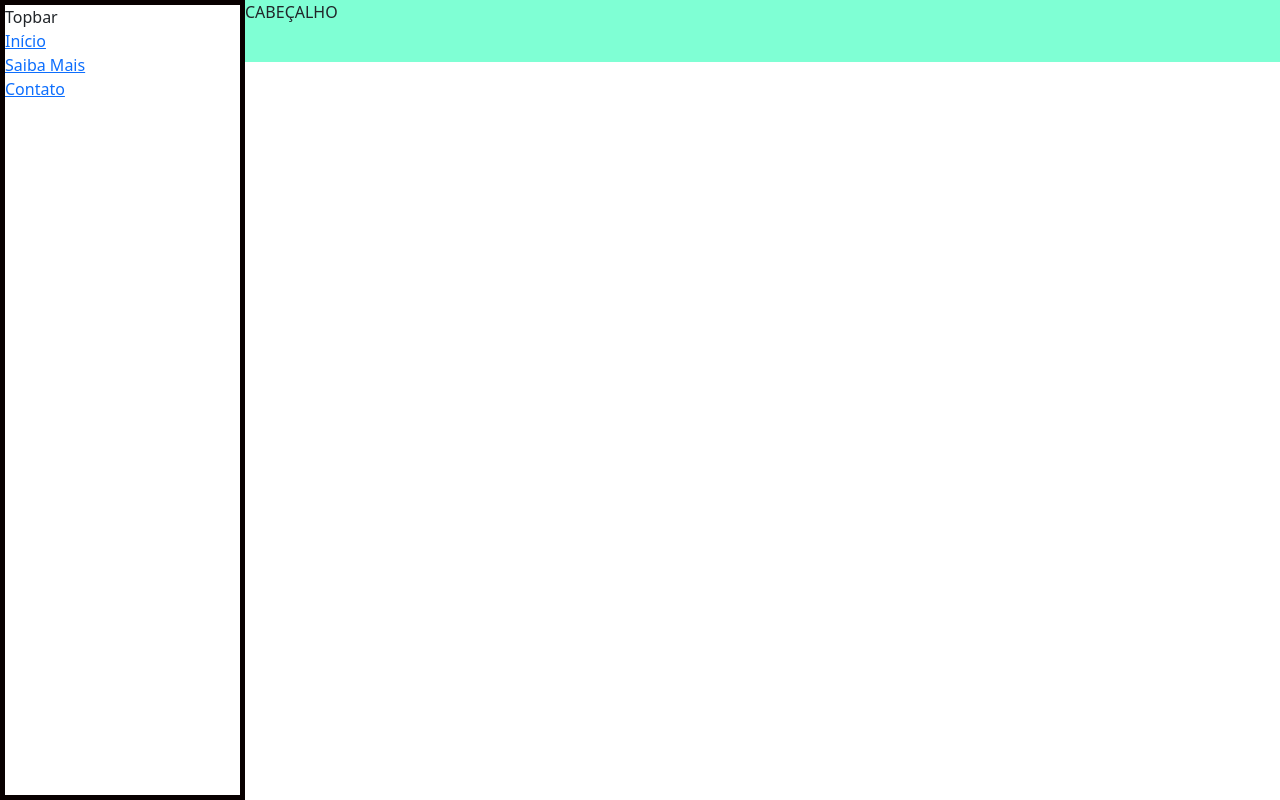
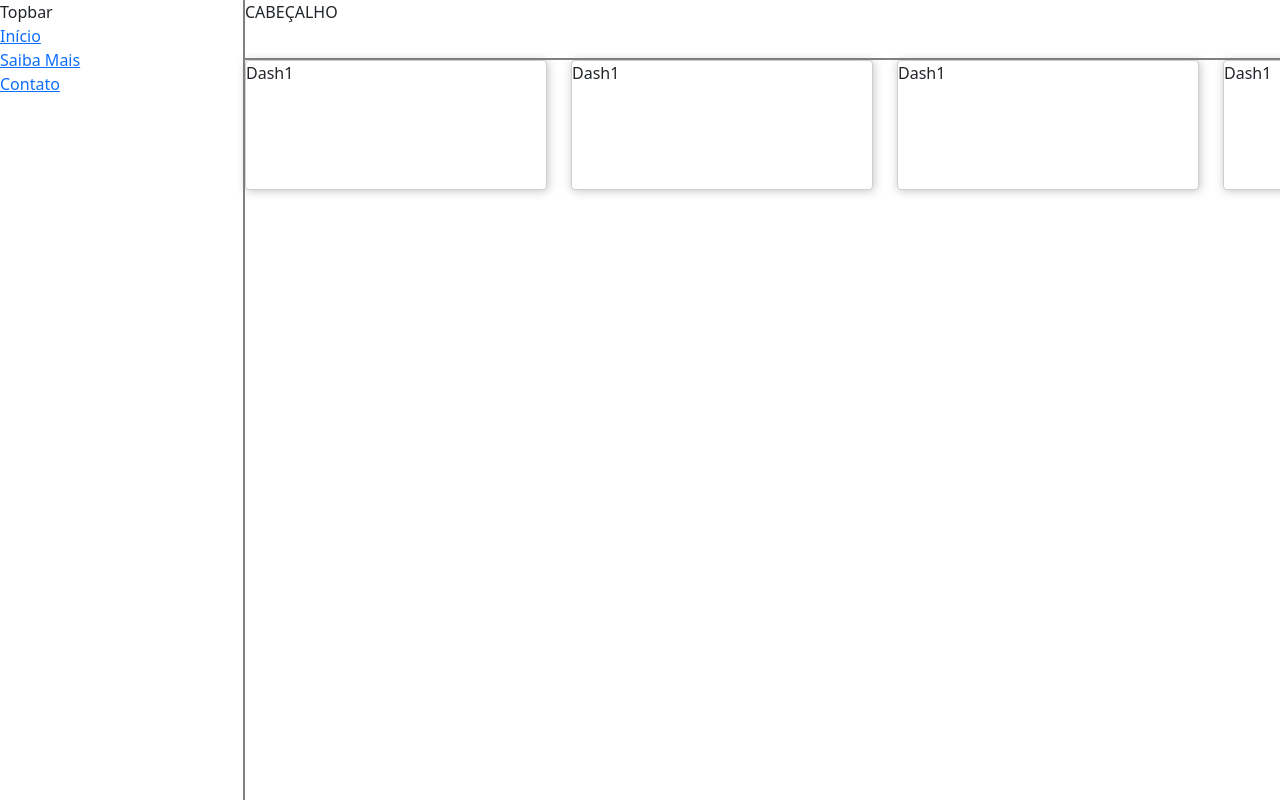
Before and after one commit to jvms1998/Projeto_B3_Front, a plain HTML site: page index.html in a window 1280 px wide. Shown: the top 800 px of the page. Drawn offline with nearby package versions, Linux system fonts and the light colour scheme.

Commit message:
Criação dos cards

```diff
--- a/index.html
+++ b/index.html
@@ -20,6 +20,30 @@
             <header>
                CABEÇALHO
             </header>
+
+                <div class="row">
+
+                    <div class="col-md-3">
+                        <div class="card">Dash1</div>
+                    </div>
+
+                    <div class="col-md-3">
+                        <div class="card">Dash1</div>
+                    </div>
+
+                    <div class="col-md-3">
+                        <div class="card">Dash1</div>
+                    </div>
+
+                    <div class="col-md-3">
+                        <div class="card">Dash1</div>
+                    </div>
+
+                </div>
+
+
+
+
         </div>
     </div>
 </body>
--- a/main.css
+++ b/main.css
@@ -8,14 +8,27 @@
 #side_bar {
 
    height: 100vh;
-   border: 5px solid rgb(8, 0, 0);
+   border-right: 2px solid gray;
 
 }
 
 header{
 
-    height: 62px;
+    height: 60px;
     width: 100vw;
-    background-color: aquamarine;
+    border-bottom: 2px solid gray;
+}
 
+.card {
+
+    height: 130px;
+    border: 0.5px solid rgb(207, 207, 207);
+    box-shadow: 1px 1px 10px rgba(129, 129, 129, 0.466);
+    transition: 0.5s;
 }
+
+
+.card:hover {
+
+    box-shadow: 1px 1px 15px rgba(129, 129, 129, 0.548);
+}
```
